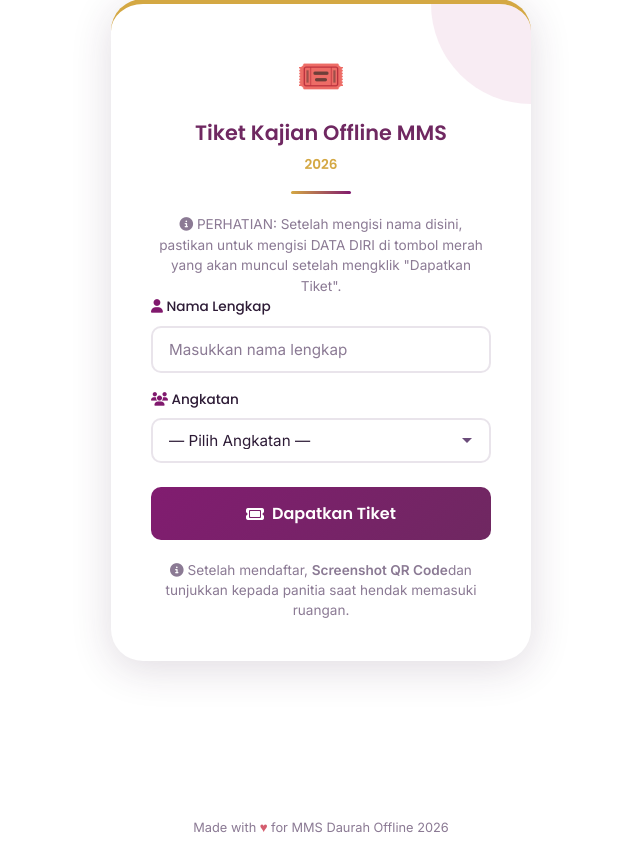
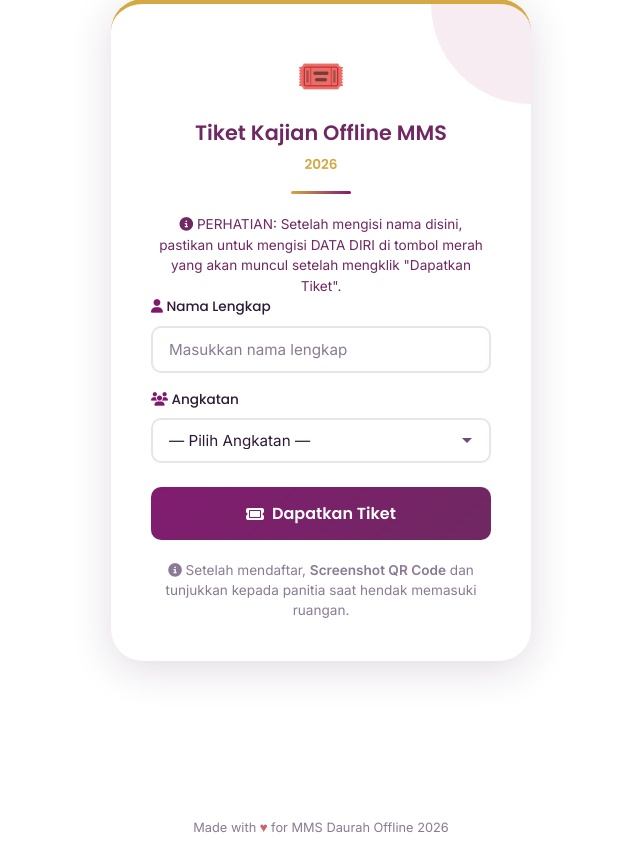
Before and after one commit to nazuairo-ui/tiket-mms, a Flask app: page /daftar in a window 1280 px wide. Shown: the part 114-977 px from the top of the page, without its empty margins (319-959 px from the left). Run offline with Flask 3, Linux system fonts and the light colour scheme.

Commit message:
ganti warna perhatian

```diff
--- a/templates/daftar.html
+++ b/templates/daftar.html
@@ -10,13 +10,14 @@
             <h2 style="font-size: 1.3rem; color: var(--primary-dark); margin-bottom: 0.25rem;">
                 Tiket Kajian Offline MMS
             </h2>
+
             <p
                 style="color: var(--accent-gold); font-family: 'Poppins', sans-serif; font-weight: 600; font-size: 0.85rem; margin-bottom: 1rem;">
                 2026
             </p>
             <div class="divider"></div>
 
-            <p style="font-size: 0.85rem; color: var(--text-muted); margin-top: 1.25rem; line-height: 1.5;">
+            <p style="font-size: 0.85rem; color: var(--primary-dark); margin-top: 1.25rem; line-height: 1.5;">
                 <i class="fas fa-info-circle"></i> PERHATIAN: Setelah mengisi nama disini, pastikan untuk mengisi DATA
                 DIRI di tombol merah yang akan muncul setelah mengklik "Dapatkan Tiket".
             </p>
@@ -62,7 +63,7 @@
             </form>
 
             <p style="font-size: 0.85rem; color: var(--text-muted); margin-top: 1.25rem; line-height: 1.5;">
-                <i class="fas fa-info-circle"></i> Setelah mendaftar, <b>Screenshot QR Code</b>dan tunjukkan kepada
+                <i class="fas fa-info-circle"></i> Setelah mendaftar, <b>Screenshot QR Code</b> dan tunjukkan kepada
                 panitia saat hendak memasuki ruangan.
             </p>
         </div>
```
